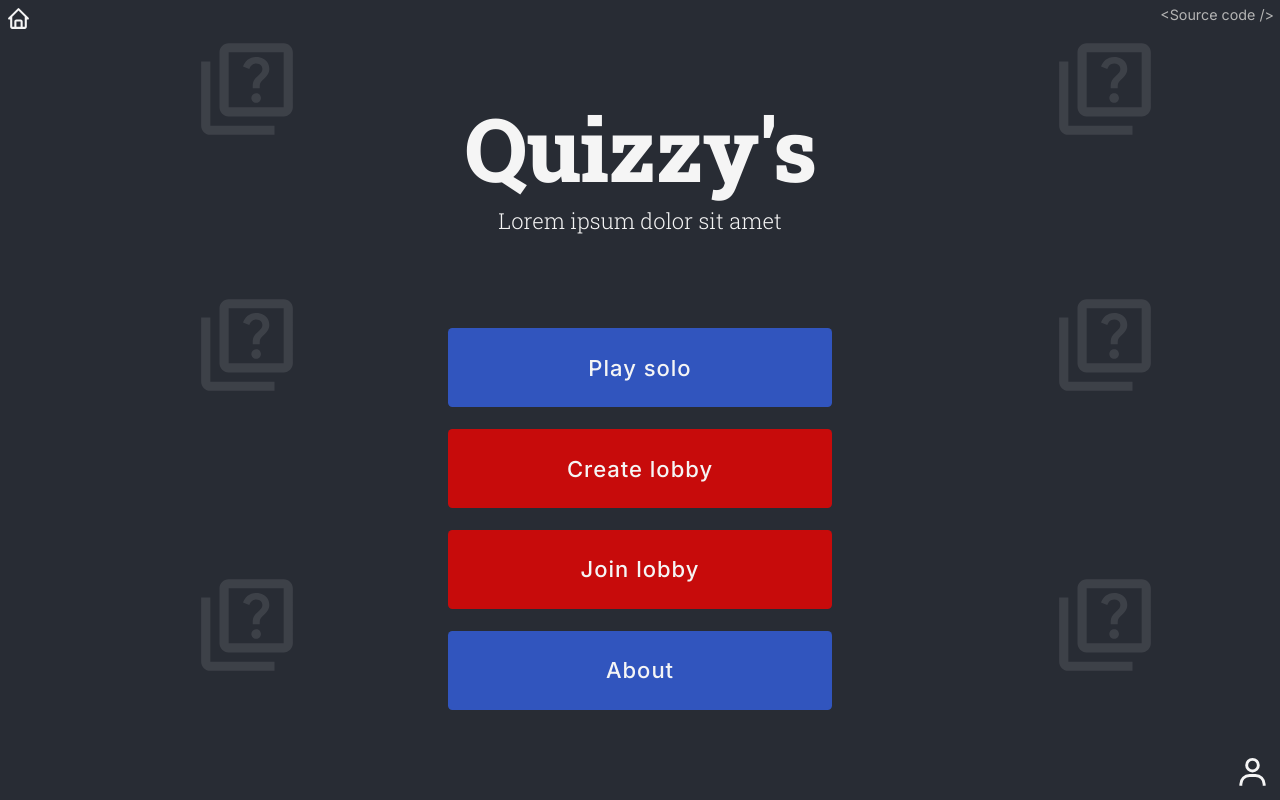
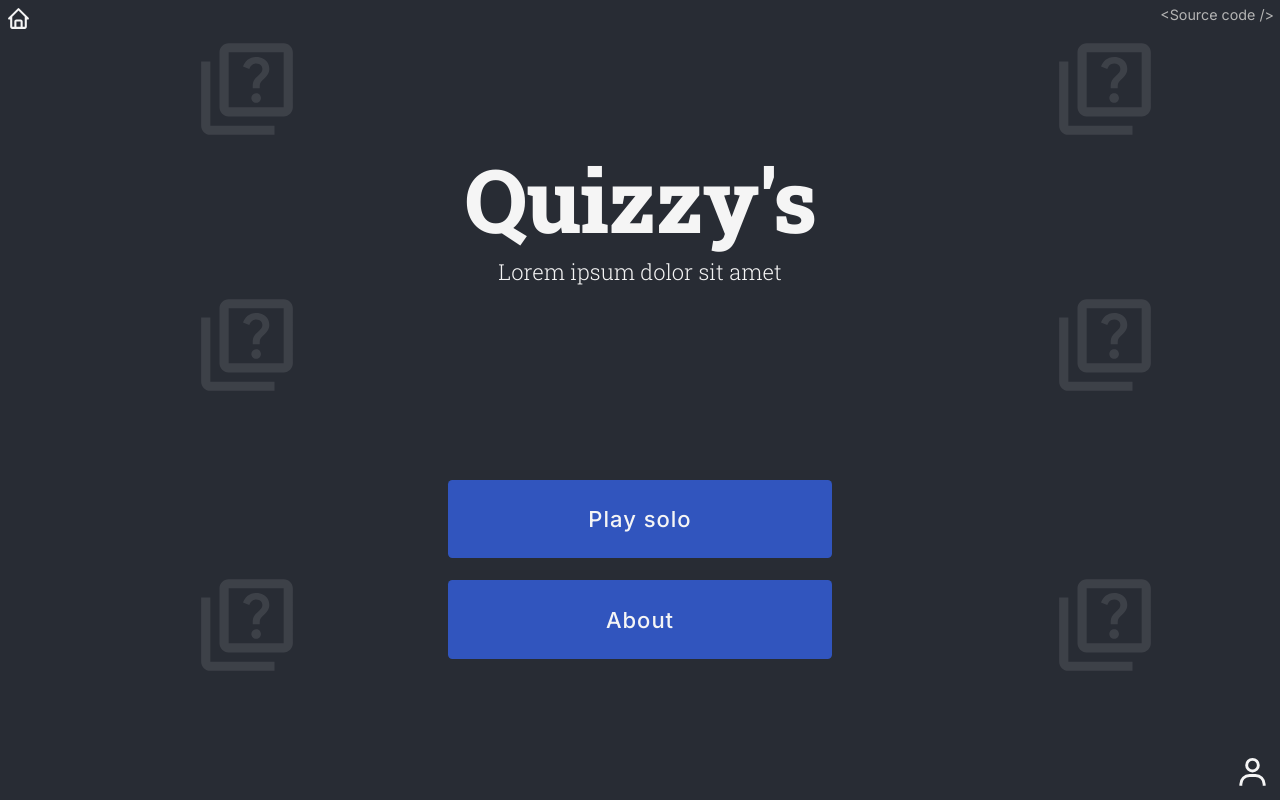
Before and after one commit to vrecek/quizzys, a React (Create React App) app: page / in a window 1280 px wide. Built offline with nearby package versions, Linux system fonts and the light colour scheme.

Commit message:
Readme + removed 2 buttons

```diff
--- a/src/components/MENU/Options/Options.tsx
+++ b/src/components/MENU/Options/Options.tsx
@@ -9,8 +9,6 @@ const Options = () => {
         <section className="options">
 
             <Button action={() => n('/solo')} text='Play solo' />
-            <Button cname='disable' text='Create lobby' />
-            <Button cname='disable' text='Join lobby' />
             <Button action={() => n('/contact')} text='About' />
 
         </section>
```
Also changed, not shown: 1 other file (tests, documents, lock files or other folders).
